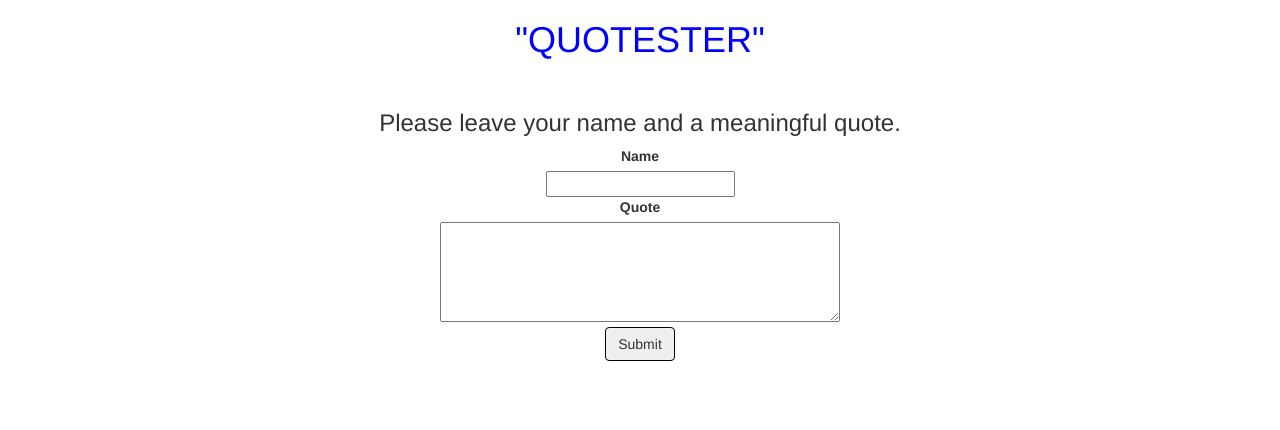
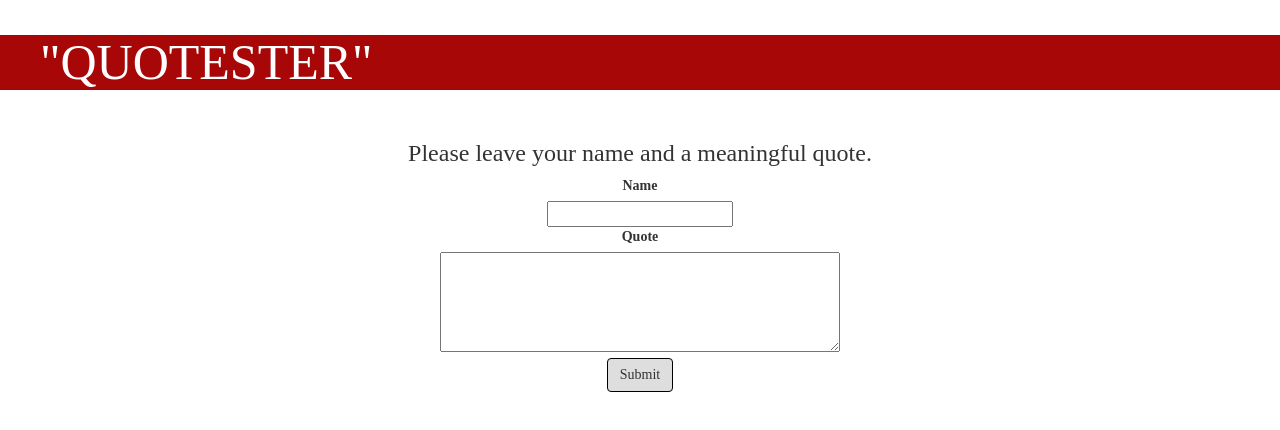
Before and after one commit to pjvalentini/quotester_pg_express_app, a website: page client/public/index.html in a window 1280 px wide. Drawn offline with nearby package versions, Linux system fonts and the light colour scheme; files that its build step writes are made by us from their sources; no server answers; files whose address does not match are found by name.

Commit message:
css updates

```diff
--- a/client/public/index.html
+++ b/client/public/index.html
@@ -6,7 +6,7 @@
 	<link rel="stylesheet" type="text/css" href="./public/styles.css">
 </head>
 <body>
-	<h1 class="text-center">"QUOTESTER"</h1>
+	<h1 class="text-left">"QUOTESTER"</h1>
 	<br>
 	<h3 class="text-center">Please leave your name and a meaningful quote.</h3>
 	<div class="text-center center-block">
--- a/client/public/styles.css
+++ b/client/public/styles.css
@@ -1,6 +1,15 @@
+body {
+	font-family: Bungee Hairline;
+}
+
 h1 {
-	color: blue;
-	font-size: 36px;
+	font-family: "Bungee Hairline";
+	color: #ffffff;
+	font-size: 50px;
+	text-align: left;
+	padding-left: 40px;
+	margin-top: 35px;
+	background: #a80707;
 }
 
 textarea {
@@ -9,6 +18,7 @@ textarea {
 }
 
 #submit-this {
+	background-color: #dedede;
 	border-style: solid;
 	border-color: black;
 }
--- a/server/controller/routes.js
+++ b/server/controller/routes.js
@@ -62,7 +62,7 @@ router.post('/api/quote', (req, res) => {
 router.get('/api/quotes', (req, res) => {
 	var queryThree = 'SELECT * FROM bulletinboard';
 	pgClient.query(queryThree, (error, getQuote) => {
-		console.log(getQuote);
+		// console.log(getQuote);
 		if (error) {
 			res.json(error);
 		} else {
@@ -74,8 +74,8 @@ router.get('/api/quotes', (req, res) => {
 // DELETE Route
 router.delete('/api/delete-quote/:id', (req, res) => {
 	pgClient.query('DELETE FROM bulletinboard WHERE id=' + req.params.id, (err, res) => {
-		console.log(res);
-		console.log(req.params.id);
+		// console.log(res);
+		// console.log(req.params.id);
 		if (err) {
 			console.log(err);
 		}
--- a/server/server.js
+++ b/server/server.js
@@ -1,7 +1,6 @@
 // dependencies
 var express = require('express');
 var bodyParser = require('body-parser');
-var chalk = require('chalk');
 
 // imported from the routes that you exported from routes.js
 var routes = require('./controller/routes.js');
@@ -26,5 +25,5 @@ var PORT = process.env.PORT || 8000;
 
 // runs your server and has it listen on a port
 app.listen(PORT, function() {
-	console.log(chalk.magentaBright('My Guestbook is listening on PORT') + " " + chalk.cyan.bold(PORT));
+	console.log('Quotester is listening on PORT'  + " "  + PORT);
 });
```
